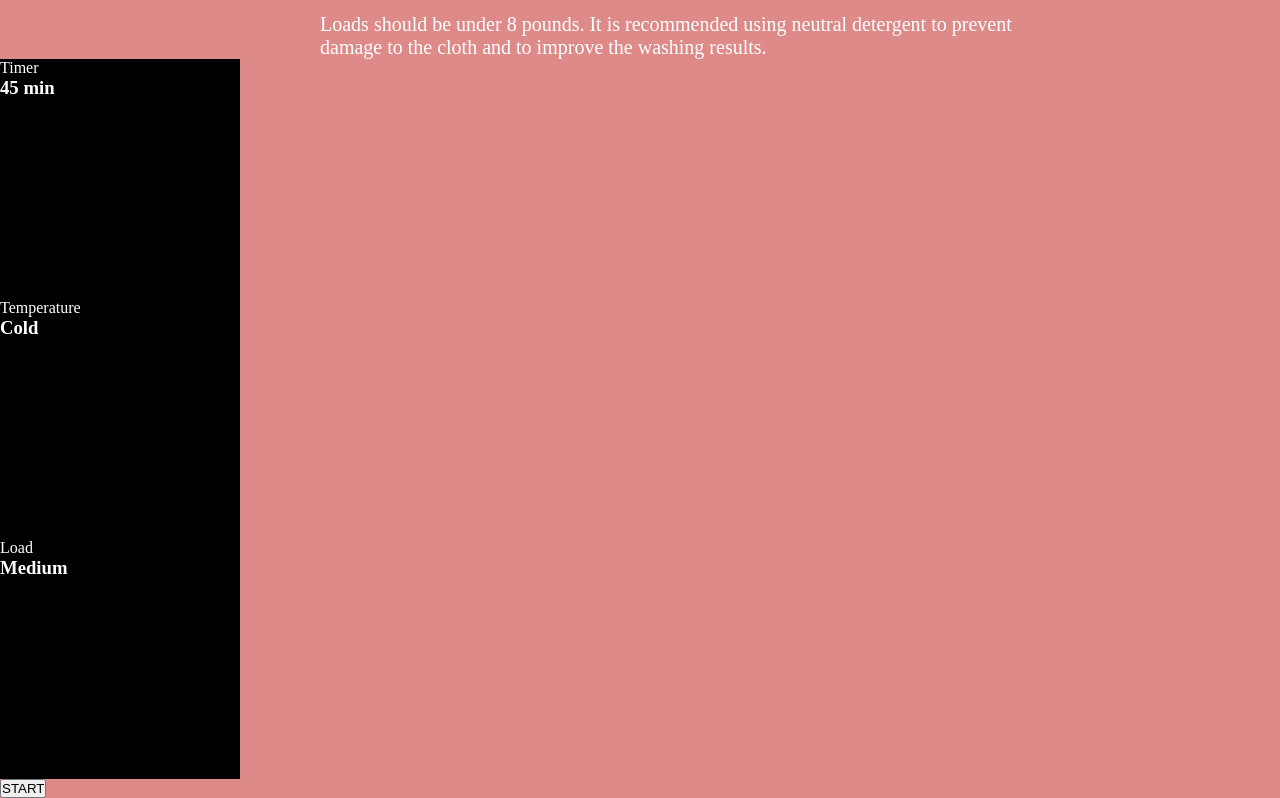
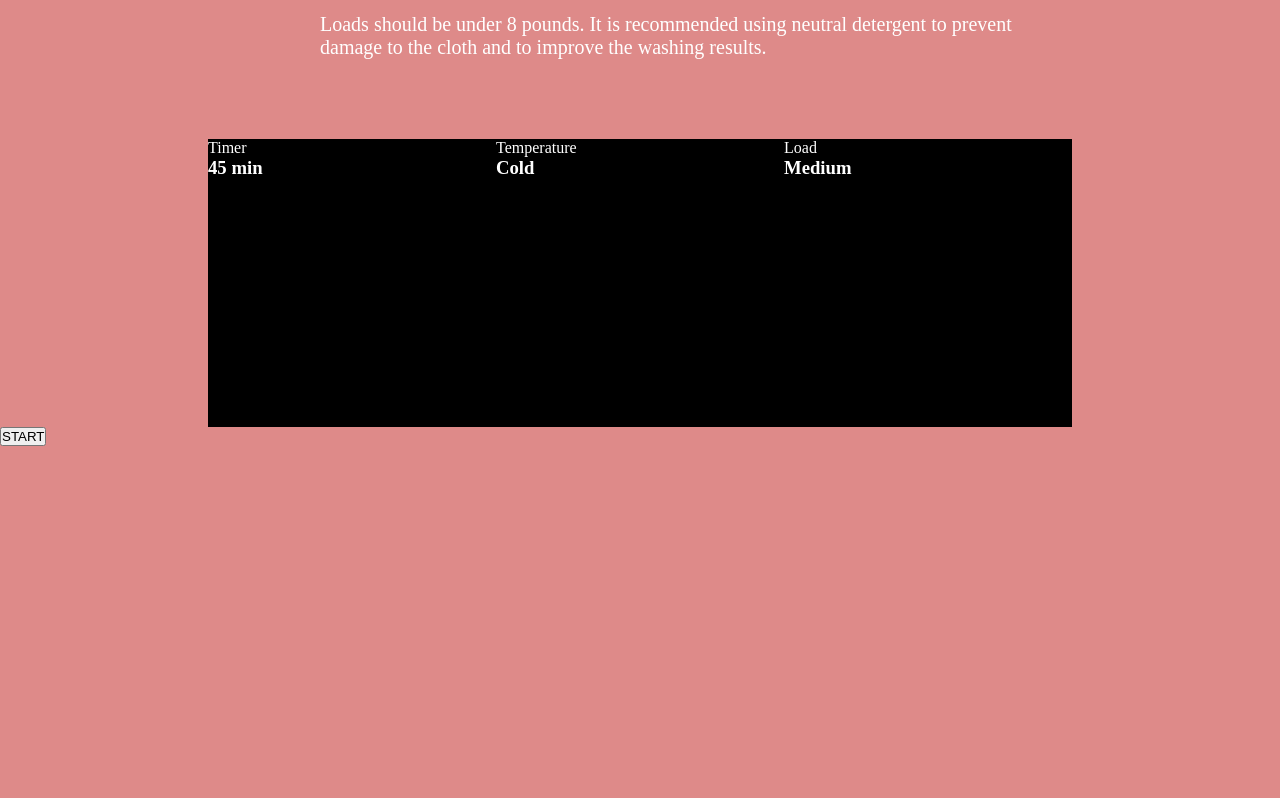
Before and after one commit to Shukroh9/loop2step1, a plain HTML site: page index.html in a window 1280 px wide. Shown: the part 143-941 px from the top of the page. After the commit the page ends 800 px from the top, so only its background shows below. Drawn offline with Linux system fonts and the light colour scheme.

Commit message:
update: index.html, style.css

```diff
--- a/style.css
+++ b/style.css
@@ -23,6 +23,12 @@ header{
 }
 .middle{
     background-color: black;
-    width: 15rem;
-    height: 15rem;
+    width: 18rem;
+    height: 18rem;
 }
+section{
+    display: flex;
+    align-items: flex-start;
+    justify-content: center;
+    margin-top: 5rem;
+}
```
